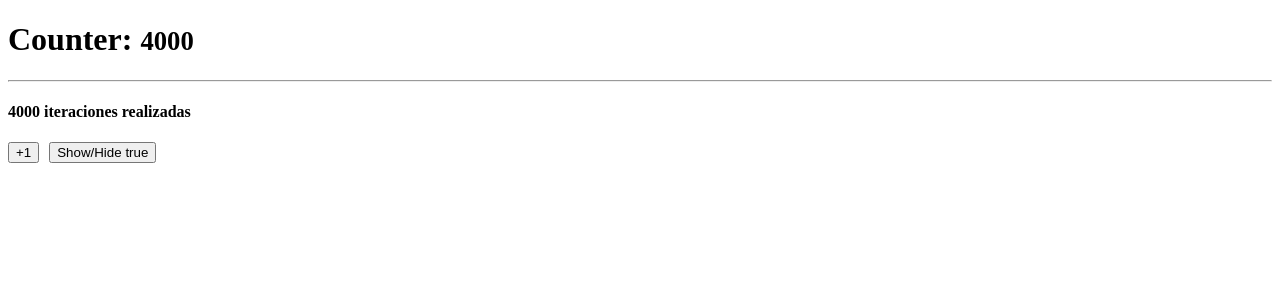
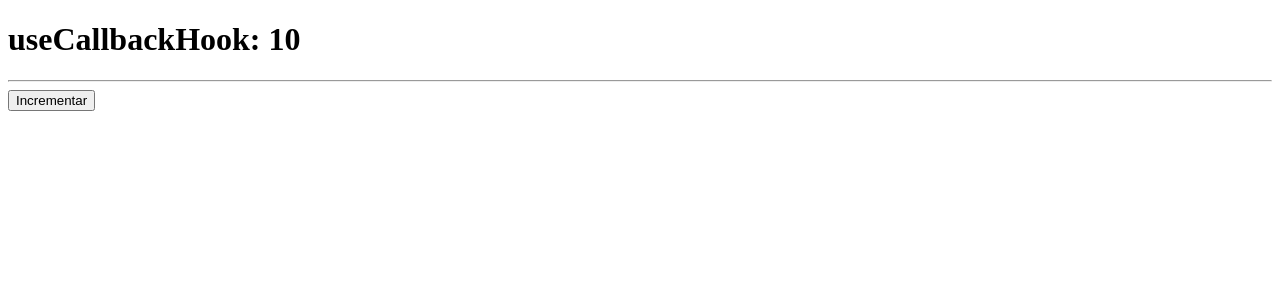
Before and after one commit to DanielTriveno/react-hooks, a React app: page / in a window 1280 px wide. Shown: the top 300 px of the page. Built offline with nearby package versions, Linux system fonts and the light colour scheme; the HTML template or start-up script is replaced by a standard one.

Commit message:
Adding useCallback

```diff
--- /dev/null
+++ b/src/06-memos/CallbackHook.jsx
@@ -0,0 +1,28 @@
+import { useCallback, useState } from "react";
+import { ShowIncrement } from "./ShowIncrement";
+
+export const CallbackHook = () => {
+
+    const [counter, setCounter] = useState(10);
+
+    const incrementFather = useCallback(
+      () => {
+        setCounter ( (value) => value +1);// Mandamos un callback
+      },
+      [],
+    )// Esto no cambia porque siempre apunta al mismo lugar de memoria
+
+
+    //const incrementFather = () => {
+    //    setCounter ( counter + 1 );
+    //}
+
+  return (
+    <>
+        <h1>useCallbackHook: {counter} </h1>
+        <hr/>
+        <ShowIncrement increment={incrementFather}/>
+
+    </>
+  )
+}
--- /dev/null
+++ b/src/06-memos/ShowIncrement.jsx
@@ -0,0 +1,19 @@
+import React from "react";
+
+export const ShowIncrement = React.memo (({increment}) => {
+
+    console.log('Me volví a generar :(');
+
+
+    return (
+    <button
+        className='btn btn-primary'
+        onClick={()=>{
+            increment();
+
+        }}
+    >
+        Incrementar
+    </button>
+  )
+})
--- a/src/main.jsx
+++ b/src/main.jsx
@@ -10,10 +10,11 @@ import './index.css'
 //import { FocusScreen } from './04-useRef/FocusScreen'
 //import { Layout } from './05-useLayoutEffect/Layout'
 //import { Memorize } from './06-memos/Memorize'
-import { MemoHook } from './06-memos/MemoHook'
+//import { MemoHook } from './06-memos/MemoHook'
+import { CallbackHook } from './06-memos/CallbackHook'
 
 ReactDOM.createRoot(document.getElementById('root')).render(
   //<React.StrictMode>
-  <MemoHook/>
+  <CallbackHook/>
   // </React.StrictMode>,
 )
```
